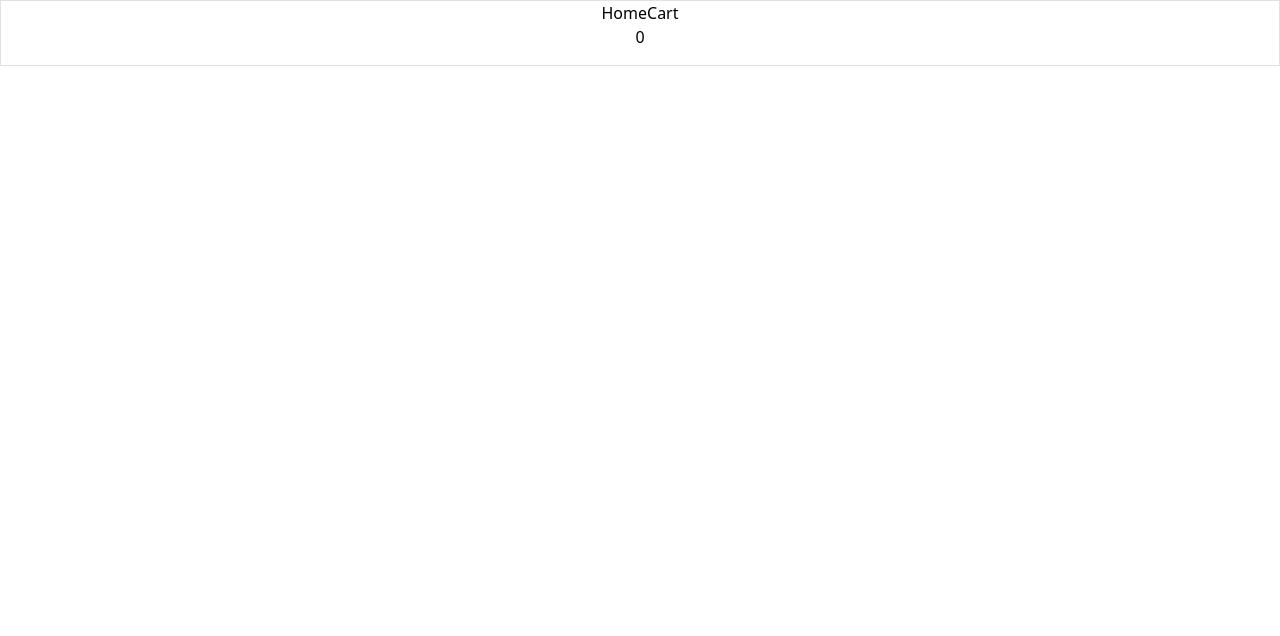
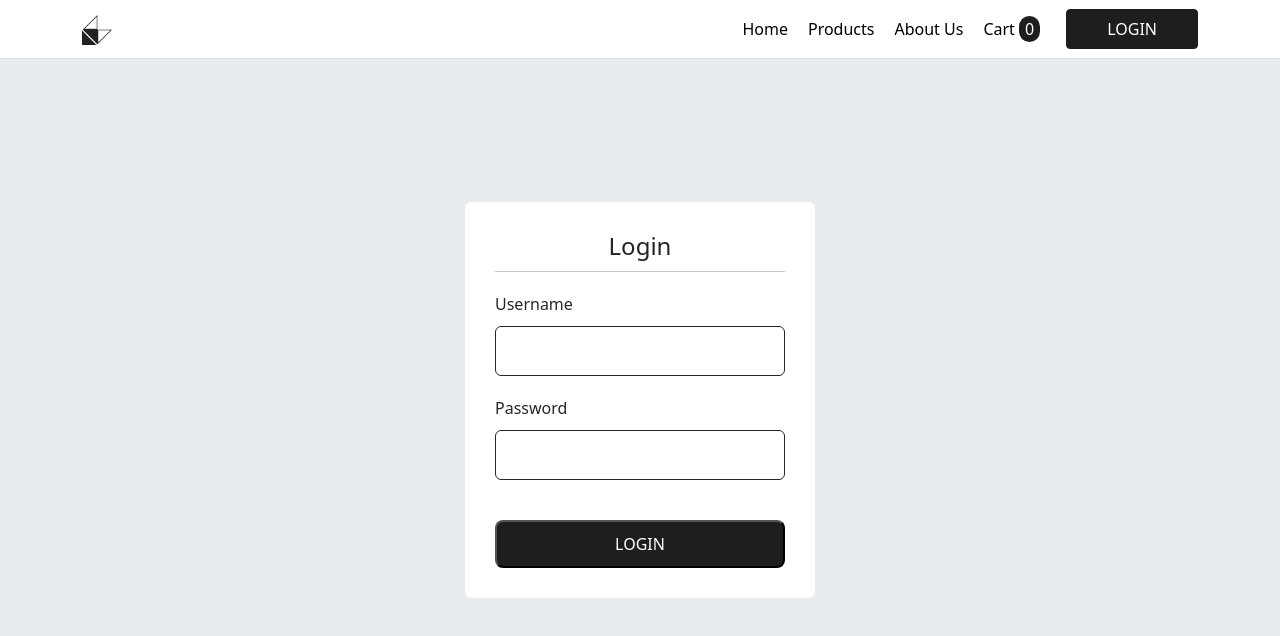
Before and after one commit to fitriaulias/Final_Project_Kel5, a React (Create React App) app in the folder final-project-2/: page /login in a window 1280 px wide. Before the commit this address had no page. Shown: the top 636 px of the page. Built offline with nearby package versions, Linux system fonts and the light colour scheme.

Commit message:
add login feature

```diff
--- a/final-project-2/package.json
+++ b/final-project-2/package.json
@@ -10,10 +10,11 @@
     "axios": "^1.1.3",
     "bootstrap": "^5.2.2",
     "react": "^18.2.0",
+    "react-bootstrap": "^2.6.0",
     "react-dom": "^18.2.0",
     "react-redux": "^8.0.4",
     "react-router-dom": "^6.4.3",
-    "react-scripts": "5.0.1",
+    "react-scripts": "^5.0.1",
     "web-vitals": "^2.1.4"
   },
   "scripts": {
--- a/final-project-2/src/App.js
+++ b/final-project-2/src/App.js
@@ -1,20 +1,32 @@
 import { Route, Routes } from "react-router-dom";
 import "./App.css";
-import Navbar from "./components/Navbar";
 import Cart from "./pages/cart/Cart";
 import DetailProducts from "./pages/products/DetailProducts";
-// import Products from "./pages/products/Products";
+import Products from "./pages/products/Products";
 import "bootstrap/dist/css/bootstrap.min.css";
 import { Home } from "./pages/Home";
+import Navigation from "./components/Navbar";
+import { useState } from "react";
+import Login from "./pages/login/Login";
+import Admin from "./pages/admin/Admin";
 
 function App() {
+  const [token, setToken] = useState(localStorage.getItem("userToken") ?? null);
+  // if(token == 'IM_ADMIN'){console.log(1)}else{console.log(0)}
+
   return (
     <div className="App">
-      <Navbar />
+      <Navigation token={token} setToken={setToken} />
       <Routes>
         <Route path="/" element={<Home />} />
         <Route path="/product/:id" element={<DetailProducts />} />
         <Route path="/cart" element={<Cart />} />
+        <Route path="product" element={<Products />}/>
+
+        <Route path="/login" element={<Login setToken={setToken} />}/>
+        {token == 'IM_ADMIN' ? <Route path="/admin" element={<Admin setToken={setToken} />}/> : <Route path="/login" element={<Login setToken={setToken} />}/>}
+        <Route path="/" element={<Home token={token} setToken={setToken} /> }/>
+
       </Routes>
     </div>
   );
--- a/final-project-2/src/components/Navbar.js
+++ b/final-project-2/src/components/Navbar.js
@@ -1,9 +1,21 @@
 import React, { useEffect } from "react";
 import { useDispatch, useSelector } from "react-redux";
-import { NavLink } from "react-router-dom";
+import { NavLink, Link, useNavigate } from "react-router-dom";
 import { calculateQuantity } from "../redux/features/cartSlice";
+import Dropdown from 'react-bootstrap/Dropdown';
+import { Navbar, Nav, Container } from 'react-bootstrap';
+import brand from '../assets/icon-navbar.png'
 
-const Navbar = () => {
+const Navigation = ({token, setToken}) => {
+  const nav = useNavigate()
+  // console.log(token)
+
+  const logoutHandler = () => {
+    setToken(null);
+    localStorage.removeItem("userToken");
+    nav("./Login")
+  };
+
   const cartTotalQuantity = useSelector(
     (state) => state.cart.cartTotalQuantity
   );
@@ -15,14 +27,51 @@ const Navbar = () => {
 
   return (
     <div>
-      <div className="border border-bottom">
-        <NavLink to="/">Home</NavLink>
-        <NavLink to="/cart">
-          Cart <p>{cartTotalQuantity}</p>
-        </NavLink>
-      </div>
+      <Navbar className="navigation border-bottom" fixed="top">
+        <Container>
+          <Navbar.Brand href="/">
+            <img src={brand} alt="Home" className="brand-image" />
+          </Navbar.Brand>
+          <Navbar.Toggle aria-controls="responsive-navbar-nav" />
+            <Nav>
+              <Nav.Link as={Link} to="/">Home</Nav.Link>
+              <Nav.Link as={Link} to="product">Products</Nav.Link>
+              <Nav.Link as={Link} to="/">About Us</Nav.Link>
+              <Nav.Link as={Link} to="/cart">Cart <span className="count-on-me">{cartTotalQuantity}</span></Nav.Link>
+              {token == null ? <button className="btn-primary" onClick={() => nav("./Login")}>LOGIN</button> :
+              <Dropdown className="d-inline mx-2" autoClose="inside">
+                <Dropdown.Toggle id="dropdown-autoclose-inside">
+                  {localStorage.getItem("username")}
+                </Dropdown.Toggle>
+                <Dropdown.Menu>
+                  <Dropdown.Item href="#" text="danger" onClick={() => logoutHandler()}>Logout</Dropdown.Item>
+                </Dropdown.Menu>
+              </Dropdown>
+              }
+            </Nav>
+        </Container>
+      </Navbar>
+      {/* <div className="border border-bottom">
+        <div className="logo"></div>
+        <nav>
+          <NavLink to="/">Home</NavLink>
+          <NavLink to="/">Products</NavLink>
+          <NavLink to="/">About Us</NavLink>
+          <NavLink to="/cart">
+            Cart <p>{cartTotalQuantity}</p>
+          </NavLink>
+          <Dropdown className="d-inline mx-2" autoClose="inside">
+            <Dropdown.Toggle id="dropdown-autoclose-inside">
+              Clickable Outside
+            </Dropdown.Toggle>
+            <Dropdown.Menu>
+              <Dropdown.Item href="#">Logout</Dropdown.Item>
+            </Dropdown.Menu>
+          </Dropdown>
+        </nav>
+      </div> */}
     </div>
   );
 };
 
-export default Navbar;
+export default Navigation;
--- a/final-project-2/src/index.css
+++ b/final-project-2/src/index.css
@@ -1,3 +1,7 @@
+html{
+  scroll-behavior: smooth;
+}
+
 body {
   margin: 0;
   font-family: -apple-system, BlinkMacSystemFont, 'Segoe UI', 'Roboto', 'Oxygen',
@@ -12,13 +16,72 @@ code {
     monospace;
 }
 
+.nav-link{
+  padding: 8px 10px!important;
+}
+
+span.count-on-me{
+  background-color: #1e1e1e;
+  color: #fff;
+  padding: 2px 6px;
+  border-radius: 20px;
+}
+
+.navigation {
+  background-color: white;
+  width: 100vw!important;
+}
+
+.brand-image {
+  width: 1.5em !important;
+}
+
+.btn-primary{
+  background-color: #1e1e1e!important;
+  border: 1px solid #1e1e1e!important;
+  color: #fff;
+  border-radius: 4px;
+  padding: 0 40px;
+  margin-left: 16px;
+}
+
+.dropdown-menu.show{
+  padding: 4px 0!important ;
+  margin: 0!important;
+  width: 100%;
+}
+
 a {
   text-decoration: none !important;
   color: black !important;
 }
 
+.section-one{
+  height: 100vh;
+}
+
+.text-start, .card-center{
+  display: flex;
+  justify-content: center;
+  flex-direction: column;
+}
+
 .homepage {
   background-color: #e9ecef;
+}
+
+.cart-card{
+  margin: 80px 0 20px 0!important;
+}
+
+.centering-me{
+  display: flex;
+}
+
+.flex-me{
+  display: flex;
+  width: 100vw;
+  justify-content: center;
 }
 
 .add-to-cart {
@@ -72,3 +135,55 @@ a {
   border-collapse: separate;
   border-spacing:0 20px;
 }
+
+.body-login{
+ width: 100vw;
+ height: 100vh;
+  background-color: #e9ecef;
+  padding: 60px;
+  display: flex;
+  justify-content: center;
+  align-items: center;
+}
+
+.bg-login{
+  width: 350px;
+  display: flex;
+  background-color: #fff;
+  flex-direction: column;
+  padding: 30px;
+  border-radius: 6px;
+}
+
+.bg-login > hr{
+  margin: 0!important;
+}
+
+.bg-login > h4 {
+  margin-bottom: 10px!important;
+}
+
+.bg-login > label {
+  text-align: left;
+  margin: 20px 0 10px 0;
+  color: #272727;
+}
+
+.bg-login > input {
+  font-size: 16px;
+  padding: 12px 16px;
+  border-radius: 6px;
+  border: 1px solid #272727;
+}
+
+.bg-login > small {
+   color: red;
+}
+
+.bg-login > button {
+  margin-top: 40px;
+  background-color: #1e1e1e;
+  color: #fff;
+  padding: 10px 0;
+  border-radius: 8px;
+}
--- /dev/null
+++ b/final-project-2/src/pages/admin/Admin.js
@@ -0,0 +1,9 @@
+const Admin = ({ setToken }) => {
+    return (
+      <section >
+        <h1 style={{margin:'70px'}}>Wellcome Admin</h1>
+      </section>
+    );
+  };
+
+  export default Admin;
--- a/final-project-2/src/pages/cart/Cart.js
+++ b/final-project-2/src/pages/cart/Cart.js
@@ -17,8 +17,8 @@ const Cart = () => {
   }, [cartItems, dispatch]);
 
   return (
-    <div className="homepage d-flex justify-content-center">
-      <div className="bg-white w-75 my-5 rounded">
+    <div className="section-one homepage d-flex justify-content-center">
+      <div className="bg-white w-75 rounded cart-card">
         {cartItems.length > 0 ? (
           <>
             <div className="table-responsive-sm">
--- /dev/null
+++ b/final-project-2/src/pages/login/Login.js
@@ -0,0 +1,65 @@
+import React, { useState } from "react";
+import axios from "axios";
+import { useNavigate } from "react-router-dom";
+
+const Login = ({ setToken }) => {
+  const [username, setUsername] = useState("");
+  const [password, setPassword] = useState("");
+  const [error, setError] = useState("");
+  const nav = useNavigate()
+
+  const loginHandler = () => {
+    setPassword("");
+    setUsername("");
+    setError("");
+    if(username == 'admin' && password == 'admin123'){
+      localStorage.setItem("userToken", 'IM_ADMIN')
+      nav("/admin")
+    }else{
+      axios({
+        url: "https://fakestoreapi.com/auth/login",
+        method: "POST",
+        data: {
+          username: username,
+          password: password
+        }
+      })
+        .then((response) => {
+        //   console.log(response.data.token);
+          setToken(response.data.token);
+          localStorage.setItem("userToken", response.data.token);
+          localStorage.setItem("username", username);
+          nav("../")
+        })
+        .catch((err) => {
+        //   console.log(err.response);
+          setError(err.response.data);
+        });
+    }
+  };
+
+  return (
+    <section className="body-login">
+      <div className="bg-login">
+        <h4>Login</h4>
+        <hr/>
+        <label className="login-label">Username</label>
+        <input
+          value={username}
+          onChange={(e) => setUsername(e.target.value)}
+          type="text"
+        />
+        <label className="login-label">Password</label>
+        <input
+          value={password}
+          onChange={(e) => setPassword(e.target.value)}
+          type="password"
+        />
+        {error && <small>{error}</small>}
+        <button onClick={loginHandler}>LOGIN</button>
+      </div>
+    </section>
+  );
+};
+
+export default Login;
--- a/final-project-2/src/pages/products/Products.js
+++ b/final-project-2/src/pages/products/Products.js
@@ -23,7 +23,8 @@ const Products = () => {
   const ShowProducts = () => {
     return (
       <div className="homepage">
-        <div className="pt-5">
+        <div className="centering-me pt-5">
+          <div className="flex-me">
               <button
                 className="our-products text-start w-50 fs-4"
                 onClick={() => setCategories(product)}
@@ -57,6 +58,7 @@ const Products = () => {
                 Electronics
               </button>
             </div>
+          </div>
         <div className="container p-5">
           <div className="card-group">
             <div className="row row-cols-4">
--- a/final-project-2/src/pages/slider/Slider.js
+++ b/final-project-2/src/pages/slider/Slider.js
@@ -46,8 +46,8 @@ const Slider = () => {
   }, [currentSlide, slideInterval, autoScroll]);
 
   return (
-    <div className="m-5">
-      <div className="d-flex">
+    <div>
+      <div className="d-flex section-one">
         <div className="d-flex justify-content-center flex-row w-50 ms-5 ps-5">
           <div className="text-start p-5 m-5">
             <h2 className="mt-5">Fashion Up Your Look</h2>
@@ -72,7 +72,7 @@ const Slider = () => {
               />
             </div>
           </div>
-          <div className="m-3">
+          <div className="m-3 card-center">
             {product.map((item, index) => {
               return (
                 <div
```
Also changed, not shown: final-project-2/src/assets/icon-navbar.png (added), 1 other file (tests, documents, lock files or other folders). Lines whose indentation alone changed are shown as unchanged.
